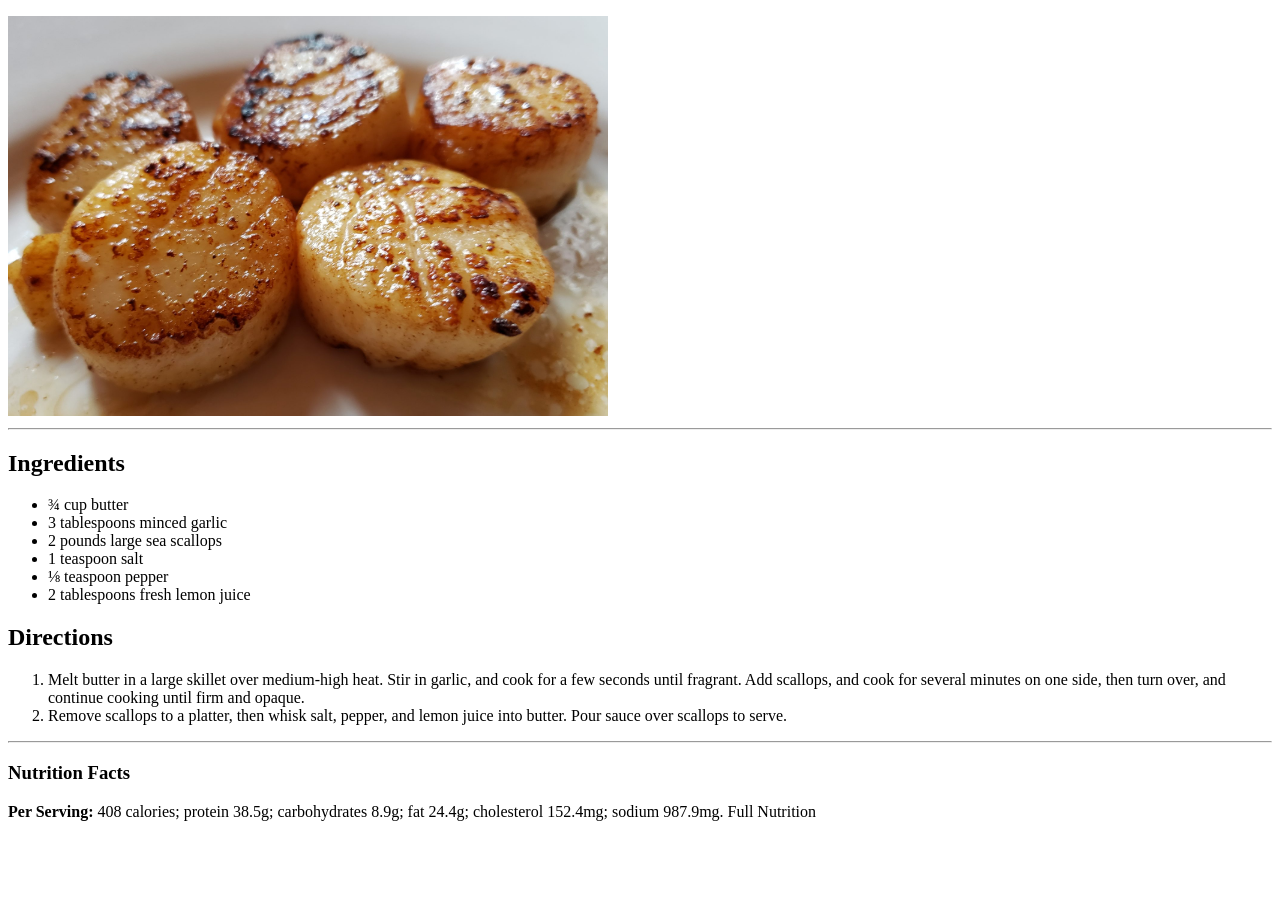
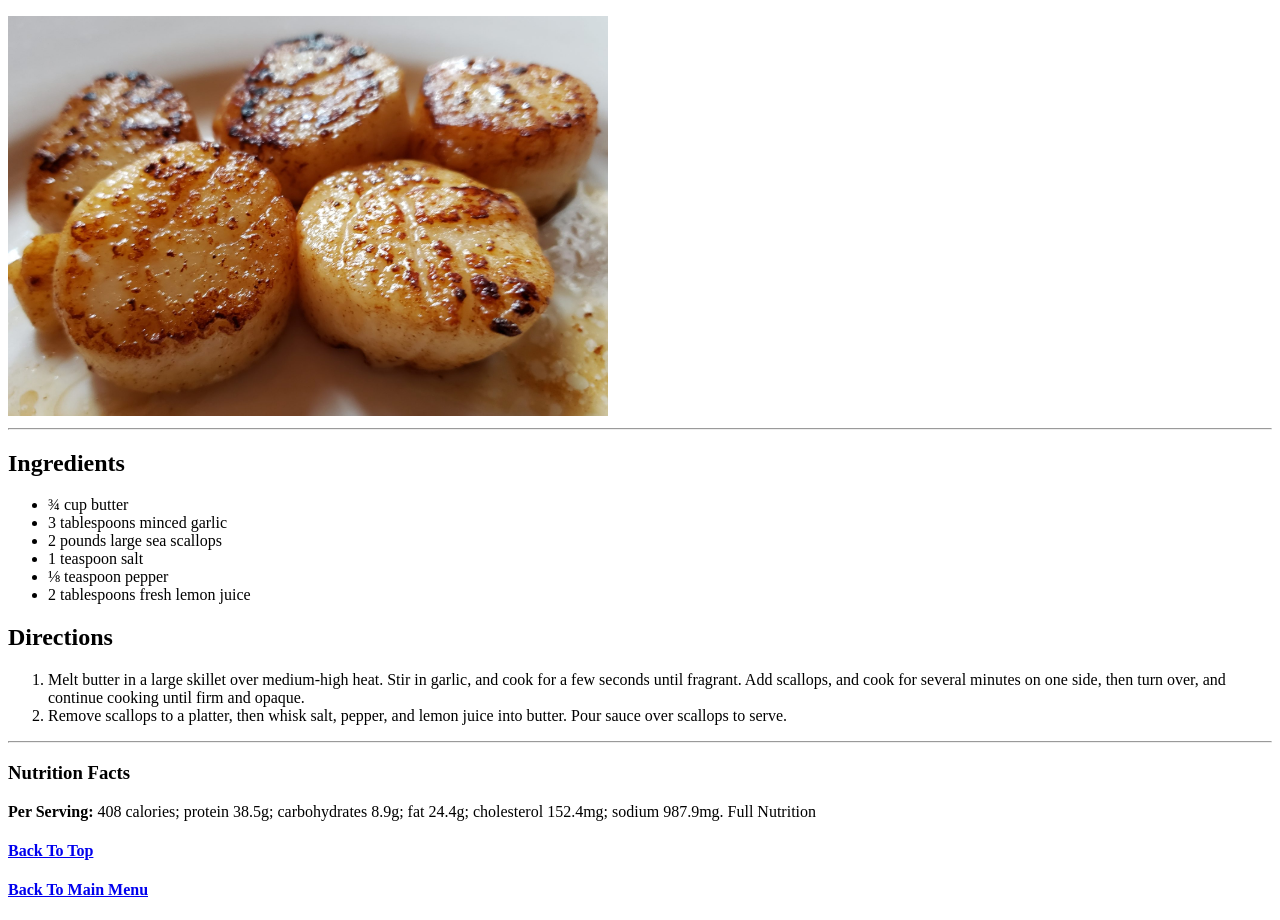
Before and after one commit to sambotech/Odin, a plain HTML site: page recipes/scallops.html in a window 1280 px wide. Shown: the part 105-1025 px from the top of the page. Before the commit the page ends 942 px from the top, so only its background shows below. Drawn offline with Linux system fonts and the light colour scheme.

Commit message:
added buttons for 'back to top' and 'back to main menu'

```diff
--- a/recipes/scallops.html
+++ b/recipes/scallops.html
@@ -35,6 +35,9 @@
 	<p><strong>Per Serving:</strong>
 		408 calories; protein 38.5g; carbohydrates 8.9g; fat 24.4g; cholesterol 152.4mg; sodium 987.9mg. Full Nutrition</p>
 
+ <a href="scallops.html"><h4>Back To Top</h4></a>
+ <a href="../index.html"><h4>Back To Main Menu</h4></a>
+
 
 </body>
 </html>
```
Also changed, not shown: recipes/lasagna.html (+2 -0 lines), recipes/steak.html (+2 -0 lines).
